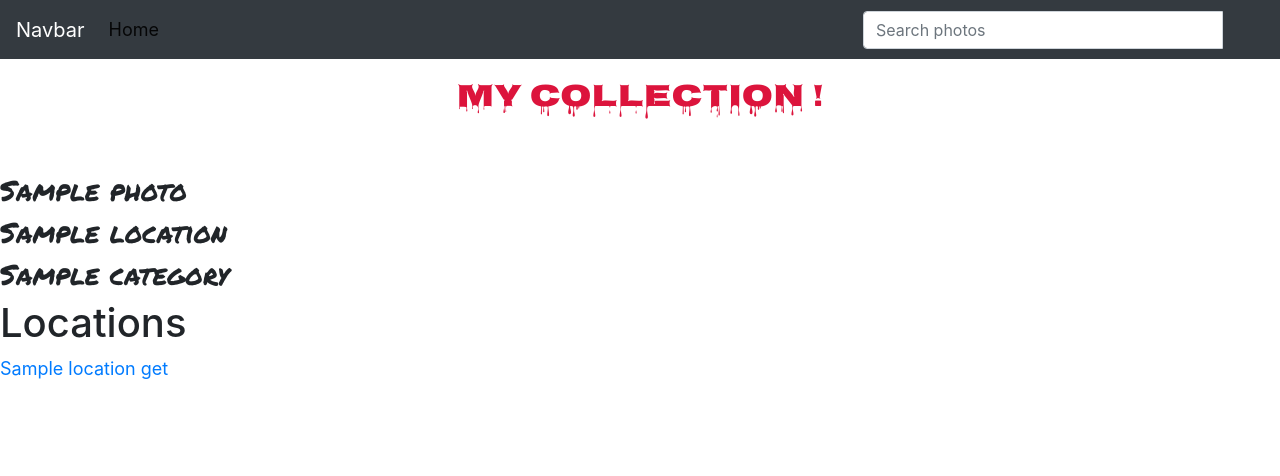
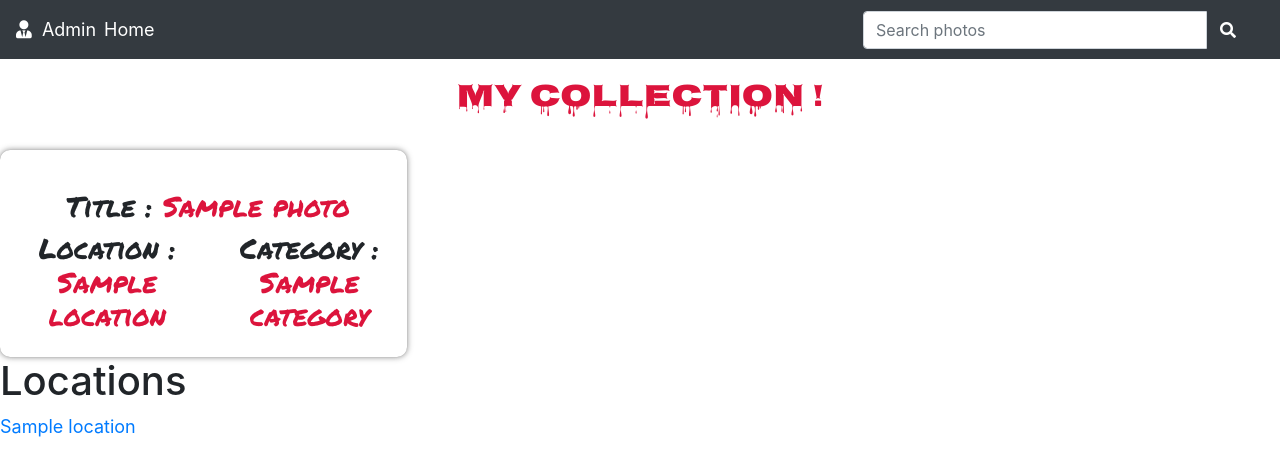
Before and after one commit to derrickmacharia/The-Collector, a Django app: page / in a window 1280 px wide. Shown: the top 476 px of the page. Run offline with Django 3.2, Linux system fonts and the light colour scheme; tables that the repository leaves empty hold one stand-in row (values such as "Sample post"); some libraries are stand-ins or nearby versions; some web fonts are replaced.

Commit message:
style homepage

```diff
--- a/app/templates/all-photos/base.html
+++ b/app/templates/all-photos/base.html
@@ -14,7 +14,9 @@
   {% block styles %}
     {% bootstrap_css %}
     <link rel="stylesheet" href="{% static 'css/style.css' %}">
+    <link rel="stylesheet" href="https://use.fontawesome.com/releases/v5.11.2/css/all.css">
     <script src="https://code.jquery.com/jquery-3.6.0.js" integrity="sha256-H+K7U5CnXl1h5ywQfKtSj8PCmoN9aaq30gDh27Xc0jk=" crossorigin="anonymous"></script>
+
   {% endblock %}
 
 </head>
--- a/app/templates/all-photos/index.html
+++ b/app/templates/all-photos/index.html
@@ -10,20 +10,21 @@
 
         <div class="row disciple">
             {% for pic in photoapp %}
-            <div class="col-md-4">
-                <div class="cont">
-                    <div class = "" data-toggle ="modal" data-target="#showPicModal">
+            <div class="col-md-4 ">
+                <div class="cont images">
+                    <div class = "" data-toggle ="modal" data-target="#showPicModal{{pic.id}}">
                         <img src="{{pic.image.url}}" alt="" class="responsive">
                     </div>
-                    <div class="n">
-                        <h3>{{ pic.title }}</h3>
-                        <h3>{{ pic.location }}</h3>
-                        <h3>{{ pic.category }}</h3>
+                    <div class=""><h3>Title : <span>{{ pic.title }}</span></h3></div>
+                    <div class="row">
+                        <div class="col-md-6"><h3>Location : <span>{{ pic.location }}</span></h3></div>
+                        <div class="col-md-6"><h3>Category : <span>{{ pic.category }}</span></h3></div>
+
 
                     </div>
                 </div>
             </div>
-            <div class="modal fade" id="showPicModal" tabindex="-1" role="dialog" aria-labelledby="exampleModalCenterTitle" aria-hidden="true">
+            <div class="modal fade" id="showPicModal{{pic.id}}" tabindex="-1" role="dialog" aria-labelledby="exampleModalCenterTitle" aria-hidden="true">
                 <div class="modal-dialog modal-dialog-centered" role="document">
                   <div class="modal-content">
                     <div class="modal-header">
@@ -60,12 +61,11 @@
         <div class="row">
             <div class="col-md-6 locations">
                 <h1>Locations</h1>
-                    {% for location in locations%}
-                <!-- loop through all the images -->
+                {% for location in locations%}
+                    <!-- loop through all the images -->
                     <a class="loc" href="/?location={{location.id}}">
                         {{location.name}}
                     </a>
-                    <a href="">get</a>
 
                 {% endfor %}
 
--- a/app/templates/navbar.html
+++ b/app/templates/navbar.html
@@ -7,7 +7,7 @@
 </head>
 <body>
     <nav class="navbar navbar-expand-lg navbar-light bg-dark fixed-top navi">
-        <a class="navbar-brand text-white" href="#">Navbar</a>
+      <a style ="color:black;" href="/admin" class="nav-item text-white" active-color="black"><i class="fas fa-user-tie text-white"></i>&nbsp;  Admin</a>
         <button class="navbar-toggler" type="button" data-toggle="collapse" data-target="#navbarNavAltMarkup" aria-controls="navbarNavAltMarkup" aria-expanded="false" aria-label="Toggle navigation">
           <span class="navbar-toggler-icon"></span>
         </button>
@@ -15,7 +15,7 @@
           <div class="navbar-nav text-white">
             <ul class="navbar-nav me-auto mb-2 mb-lg-0">
               <li class="nav-item">
-                <a class="nav-link active" aria-current="page" href="/">Home</a>
+                <a class="nav-link active text-white" aria-current="page" href="/">Home</a>
               </li>
             </ul>
           </div>
@@ -28,7 +28,7 @@
           <div class="input-group">
             <input type="text" class="form-control" placeholder="Search photos" name="photos">
             <div class="input-group-btn">
-              <button class="btn btn-default" type="submit"><i class="glyphicon glyphicon-search"></i></button>
+              <button class="btn btn-default" type="submit"><i class="fa fa-search text-white" aria-hidden="true"></i></button>
             </div>
           </div>
 
--- a/static/css/style.css
+++ b/static/css/style.css
@@ -36,20 +36,7 @@ h3{
 .search{
     margin-top: 3rem;
 }
-.photo-details{
-    display: none;
 
-
-}
-.details{
-    padding: 3rem;
-    border-radius: 15px;
-    position: absolute;
-    left: 50;
-    bottom: 0;
-    z-index: 5;
-    background: #F3B820;
-}
 .img-details{
     width: 600px;
 
@@ -59,3 +46,16 @@ a{
     gap: 10px;
 
 }
+.images{
+    text-align: center;
+    padding: 1rem;
+    border-radius: 10px;
+    box-shadow: 0 0 1px rgba(0, 0, 0, 0.2 ), 0 0 5px rgba(0, 0, 0, 0.2), 0 0 7px rgba(0, 0, 0, 0.3);
+}
+.images h3{
+    margin-left: 10px;
+
+}
+.images span{
+    color: crimson;
+}
```
